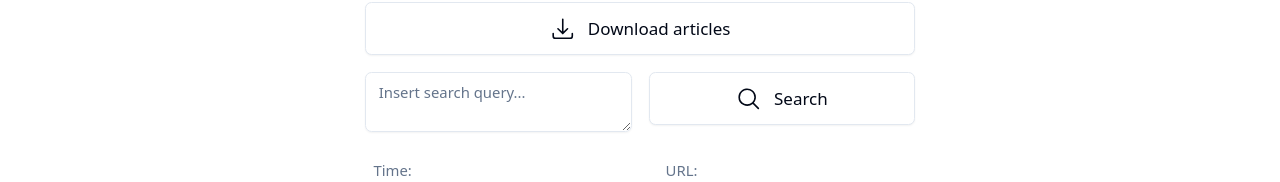
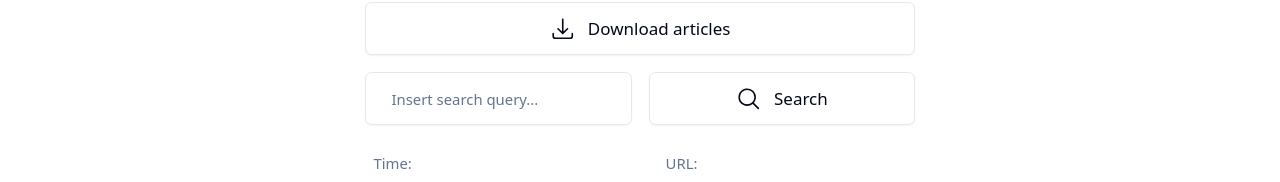
Before and after one commit to uh-dcm/news-article-collection-container, a React (Vite) app in the folder client/: page / in a window 1280 px wide. Shown: the part 583-765 px from the top of the page. Built offline with nearby package versions, Linux system fonts and the light colour scheme; no server answers.

Commit message:
feat(ui): change search textarea to input
Issue: #14

```diff
--- a/client/src/App.tsx
+++ b/client/src/App.tsx
@@ -19,7 +19,6 @@ import {
 import { Button } from '@/components/ui/button';
 import { toast } from 'sonner';
 import { ThemeProvider } from './components/ui/theme-provider';
-import { Textarea } from './components/ui/textarea';
 
 import {
   Table,
@@ -29,6 +28,7 @@ import {
   TableHeader,
   TableRow,
 } from '@/components/ui/table';
+import { Input } from '@/components/ui/input';
 
 import QuestionsAccordion from './components/questions-accordion';
 import Footer from './components/footer';
@@ -261,12 +261,12 @@ export default function App() {
               </div>
             </Button>
 
-            <Textarea
-              className="h-10 w-full px-3 py-2"
+            <Input
+              className="w-full p-6"
               onChange={handleFilterInputChange}
               placeholder="Insert search query..."
               value={searchQuery}
-            ></Textarea>
+            ></Input>
 
             <Button
               className="p-6 text-base"
@@ -292,7 +292,11 @@ export default function App() {
                     <TableRow key={index}>
                       <TableCell className="font-medium">{item.time}</TableCell>
                       <TableCell>
-                        <a className="hover:underline" href={item.url}>
+                        <a
+                          className="hover:underline"
+                          href={item.url}
+                          target="_blank"
+                        >
                           {item.url}
                         </a>
                       </TableCell>
--- /dev/null
+++ b/client/src/components/ui/input.tsx
@@ -0,0 +1,25 @@
+import * as React from "react"
+
+import { cn } from "@/lib/utils"
+
+export interface InputProps
+  extends React.InputHTMLAttributes<HTMLInputElement> {}
+
+const Input = React.forwardRef<HTMLInputElement, InputProps>(
+  ({ className, type, ...props }, ref) => {
+    return (
+      <input
+        type={type}
+        className={cn(
+          "flex h-9 w-full rounded-md border border-input bg-transparent px-3 py-1 text-sm shadow-sm transition-colors file:border-0 file:bg-transparent file:text-sm file:font-medium placeholder:text-muted-foreground focus-visible:outline-none focus-visible:ring-1 focus-visible:ring-ring disabled:cursor-not-allowed disabled:opacity-50",
+          className
+        )}
+        ref={ref}
+        {...props}
+      />
+    )
+  }
+)
+Input.displayName = "Input"
+
+export { Input }
```
